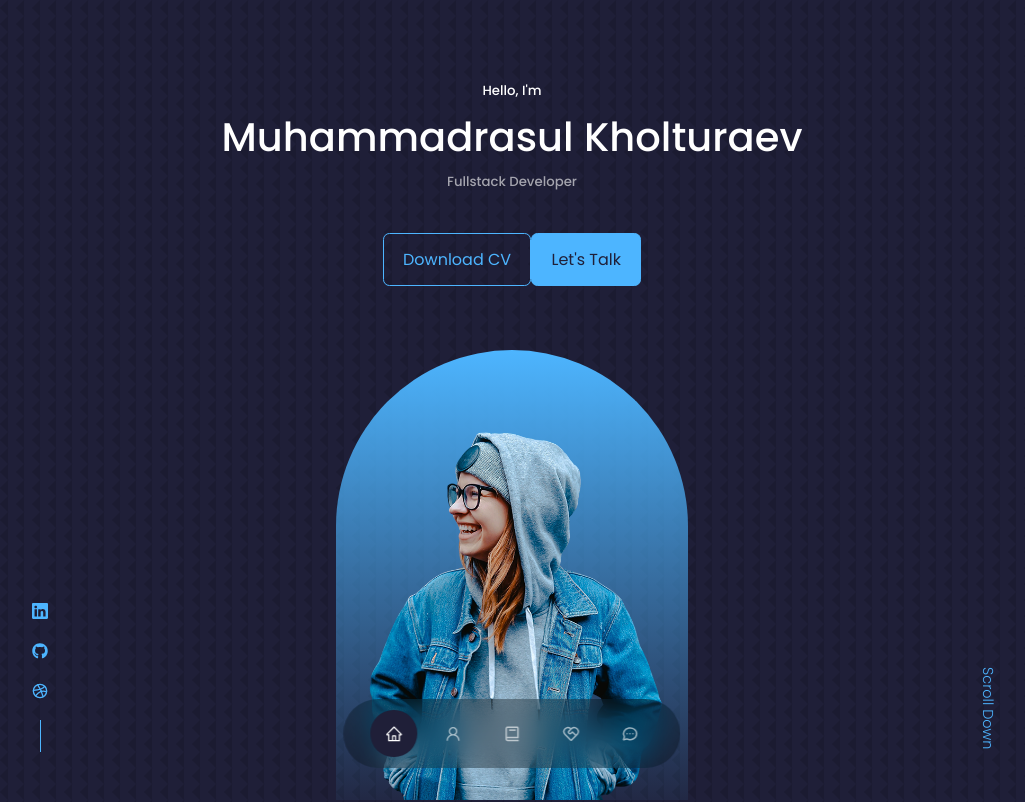
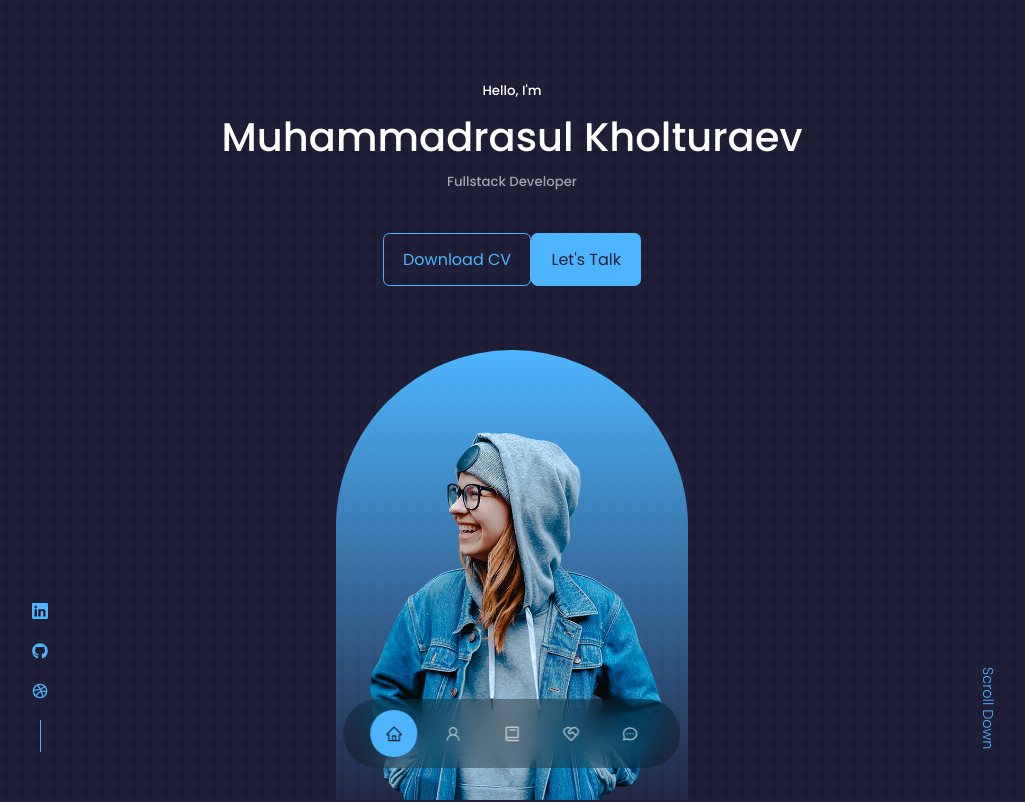
Before and after one commit to kholturaev2001/portfolio-web, a React (Create React App) app: page / in a window 1280 px wide. Shown: the top 802 px of the page, without its empty margins (128-1153 px from the left). Built offline with nearby package versions, Linux system fonts and the light colour scheme.

Commit message:
project finished

```diff
--- a/src/components/Nav/nav.css
+++ b/src/components/Nav/nav.css
@@ -22,11 +22,11 @@ nav a {
     font-size: 1.1rem;
 }
 
-nav > a:hover {
+nav a:hover {
     background-color: rgba(0, 0, 0, 0.3);
 }
 
 nav a.active {
-    background-color: var(--color-bg);
-    color: var(--color-white);
+    background-color: var(--color-primary);
+    color: var(--color-bg);
 }
```
